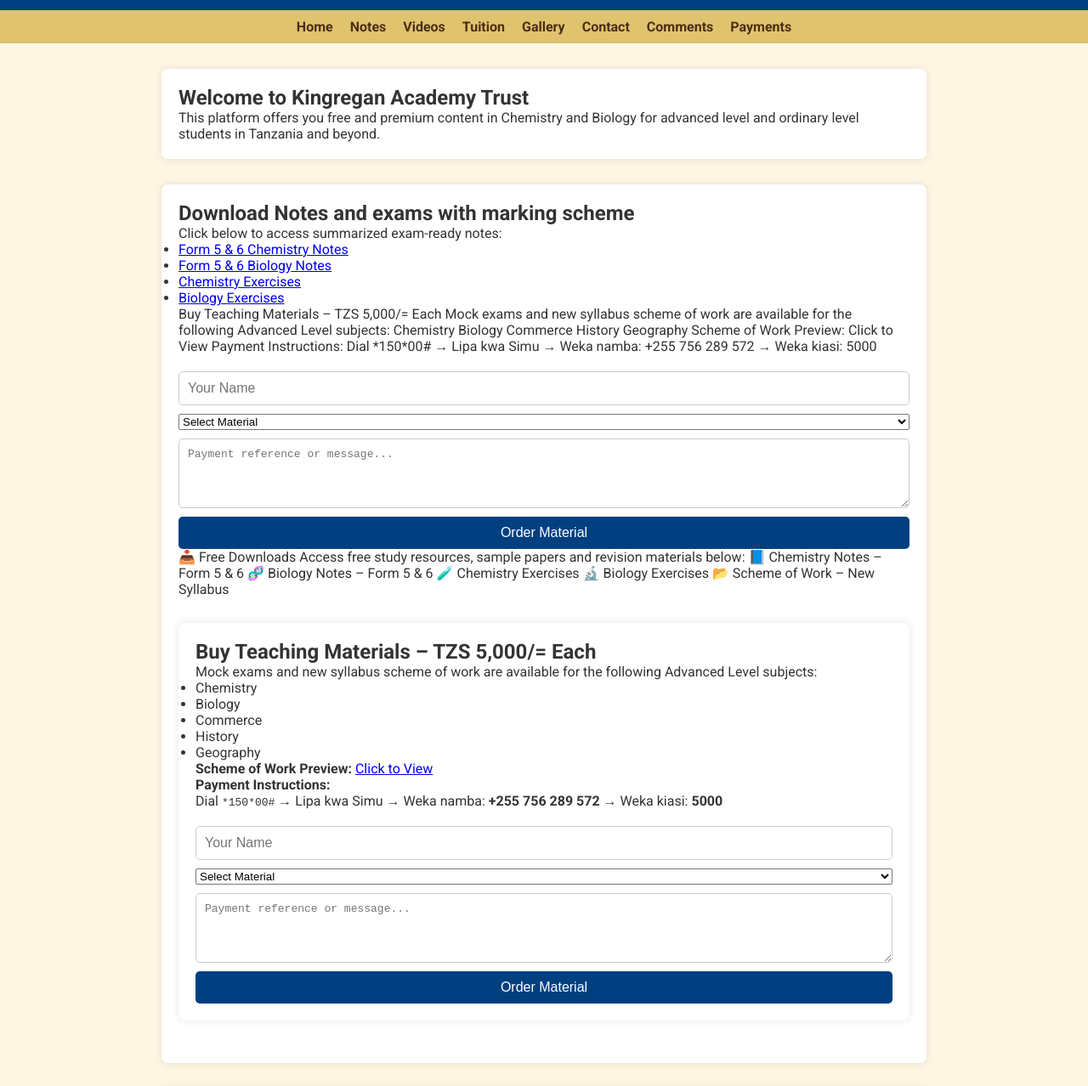
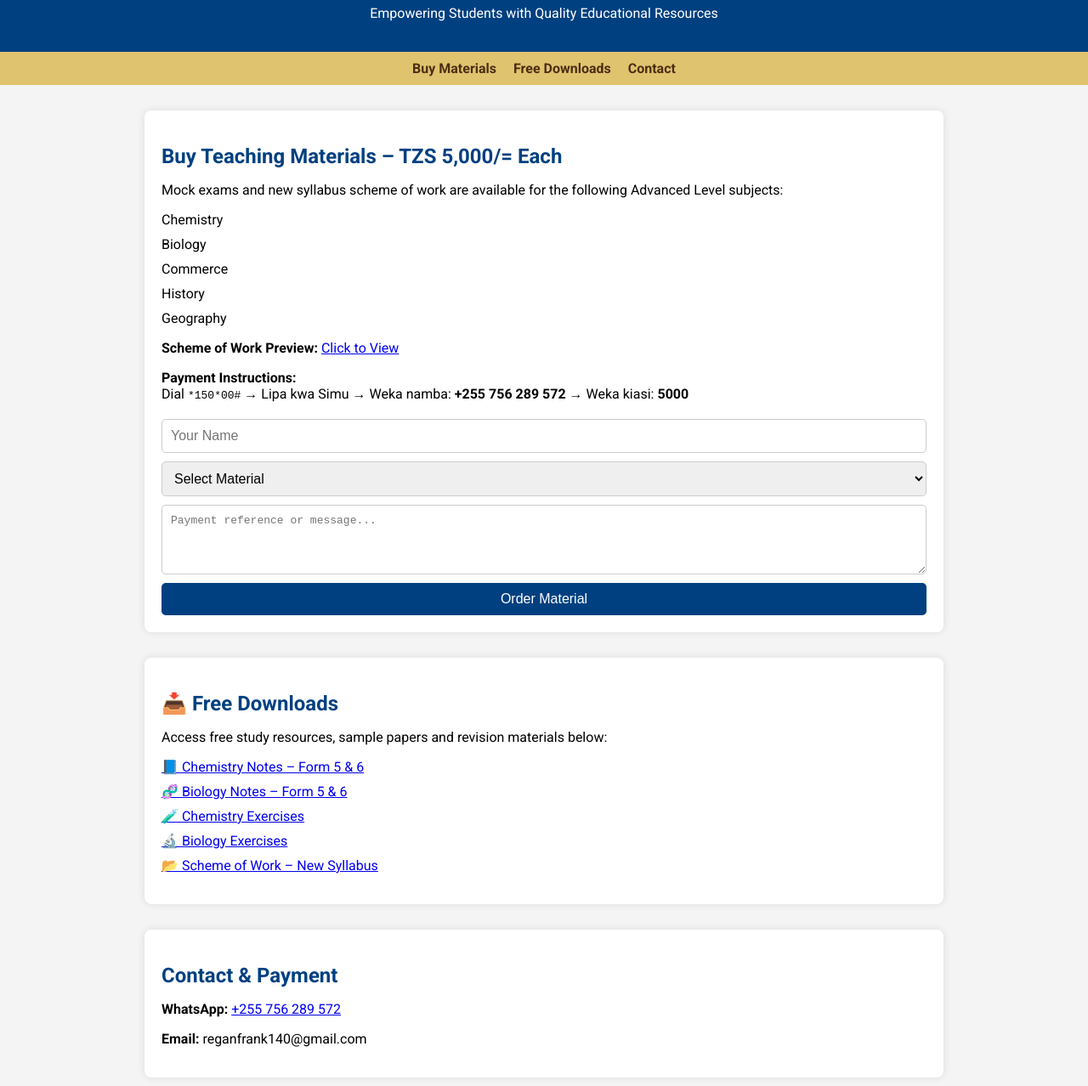
Before and after one commit to kingregan/kingreganacademy, a plain HTML site: page index.html in a window 1280 px wide. Shown: the part 95-1373 px from the top of the page at 85% size. Drawn offline with Linux system fonts and the light colour scheme.

Commit message:
Update index.html

```diff
--- a/index.html
+++ b/index.html
@@ -1,144 +1,35 @@
 <!DOCTYPE html><html lang="en">
 <head>
-  <meta charset="UTF-8" />
-  <meta name="viewport" content="width=device-width, initial-scale=1.0" />
+  <meta charset="UTF-8">
+  <meta name="viewport" content="width=device-width, initial-scale=1.0">
   <title>Kingregan Academy Trust</title>
-  <link rel="preconnect" href="https://fonts.googleapis.com">
   <link href="https://fonts.googleapis.com/css2?family=Roboto:wght@400;700&display=swap" rel="stylesheet">
   <style>
-    * { margin: 0; padding: 0; box-sizing: border-box; }
-    body {
-      font-family: 'Roboto', sans-serif;
-      background-color: #fdf6e3;
-      color: #333;
-    }
-    header {
-      background-color: #004080;
-      color: #fff;
-      padding: 20px;
-      text-align: center;
-    }
-    header h1 {
-      margin-bottom: 10px;
-    }
-    nav {
-      background-color: #e0c36e;
-      display: flex;
-      justify-content: center;
-      gap: 20px;
-      padding: 10px 0;
-      font-weight: bold;
-      flex-wrap: wrap;
-    }
-    nav a {
-      color: #4b2e13;
-      text-decoration: none;
-    }
-    nav a:hover {
-      text-decoration: underline;
-    }
-    section {
-      max-width: 900px;
-      margin: 30px auto;
-      padding: 20px;
-      background: #fff;
-      border-radius: 8px;
-      box-shadow: 0 0 10px rgba(0,0,0,0.1);
-    }
-    .btn {
-      display: inline-block;
-      background-color: #004080;
-      color: #fff;
-      padding: 10px 15px;
-      text-decoration: none;
-      border-radius: 5px;
-      margin-top: 10px;
-    }
-    form {
-      margin-top: 20px;
-      display: flex;
-      flex-direction: column;
-      gap: 10px;
-    }
-    input, textarea {
-      padding: 10px;
-      border: 1px solid #ccc;
-      border-radius: 5px;
-      font-size: 1em;
-    }
-    input[type="submit"] {
-      background-color: #004080;
-      color: white;
-      cursor: pointer;
-      border: none;
-    }
-    input[type="submit"]:hover {
-      background-color: #003366;
-    }
-    .gallery {
-      display: grid;
-      grid-template-columns: repeat(auto-fit, minmax(200px, 1fr));
-      gap: 15px;
-      margin-top: 20px;
-    }
-    .gallery img {
-      width: 100%;
-      height: 150px;
-      object-fit: cover;
-      border-radius: 6px;
-    }
-    footer {
-      text-align: center;
-      background-color: #4b2e13;
-      color: white;
-      padding: 20px;
-      margin-top: 40px;
-    }
+    body { font-family: 'Roboto', sans-serif; background-color: #f4f4f4; margin: 0; padding: 0; }
+    header { background-color: #004080; color: #fff; padding: 20px; text-align: center; }
+    nav { background-color: #e0c36e; display: flex; justify-content: center; gap: 20px; padding: 10px 0; flex-wrap: wrap; }
+    nav a { color: #4b2e13; text-decoration: none; font-weight: bold; }
+    nav a:hover { text-decoration: underline; }
+    section { max-width: 900px; margin: 30px auto; padding: 20px; background: #fff; border-radius: 8px; box-shadow: 0 0 10px rgba(0,0,0,0.1); }
+    h2 { margin-bottom: 15px; color: #004080; }
+    ul { list-style: none; padding: 0; }
+    ul li { margin: 10px 0; }
+    a.btn { display: inline-block; background-color: #004080; color: #fff; padding: 10px 15px; text-decoration: none; border-radius: 5px; margin-top: 10px; }
+    form { display: flex; flex-direction: column; gap: 10px; margin-top: 20px; }
+    input, textarea, select { padding: 10px; border-radius: 5px; border: 1px solid #ccc; font-size: 1em; }
+    input[type="submit"] { background-color: #004080; color: #fff; cursor: pointer; border: none; }
+    input[type="submit"]:hover { background-color: #003366; }
   </style>
 </head>
-<body>  <header>
-    <h1>Kingregan Academy</h1>
-    <p>Empowering you with Chemistry and Biology Knowledge</p>
+<body>
+  <header>
+    <h1>Kingregan Academy Trust</h1>
+    <p>Empowering Students with Quality Educational Resources</p>
   </header>  <nav>
-    <a href="#home">Home</a>
-    <a href="#notes">Notes</a>
-    <a href="#videos">Videos</a>
-    <a href="#tuition">Tuition</a>
-    <a href="#gallery">Gallery</a>
+    <a href="#materials">Buy Materials</a>
+    <a href="#downloads">Free Downloads</a>
     <a href="#contact">Contact</a>
-    <a href="#comments">Comments</a>
-    <a href="#payments">Payments</a>
-  </nav>  <section id="home">
-    <h2>Welcome to Kingregan Academy Trust</h2>
-    <p>This platform offers you free and premium content in Chemistry and Biology for advanced level  and ordinary level students in Tanzania and beyond.</p>
-  </section>  <section id="notes">
-    <h2>Download Notes and exams with marking scheme</h2>
-    <p>Click below to access summarized exam-ready notes:</p>
-    <ul>
-      <li><a href="https://drive.google.com/drive/folders/1l4QS2AITj-z4iITFOG9Nc5JX8Dvcp5u4" target="_blank">Form 5 & 6 Chemistry Notes</a></li>
-      <li><a href="https://drive.google.com/drive/folders/1v9xlvHRdXmTbPgBIz6ClQJpfqBsjXxzv" target="_blank">Form 5 & 6 Biology Notes</a></li>
-      <li><a href="https://drive.google.com/drive/folders/1nJVH0miWai-IUraRw_Ua2No2S3mFzr0S" target="_blank">Chemistry Exercises</a></li>
-      <li><a href="https://drive.google.com/drive/folders/1v9inUB0lBX3sibtPBcxdLdHdMIVwB1cx" target="_blank">Biology Exercises</a></li>
-    </ul>
-
-    Buy Teaching Materials – TZS 5,000/= Each
-
-Mock exams and new syllabus scheme of work are available for the following Advanced Level subjects:
-
-Chemistry Biology Commerce History Geography
-
-Scheme of Work Preview: Click to View
-
-Payment Instructions:
-Dial *150*00# → Lipa kwa Simu → Weka namba: +255 756 289 572 → Weka kiasi: 5000
-
-<form action="https://formsubmit.co/reganfrank140@gmail.com" method="POST"> <input type="text" name="name" placeholder="Your Name" required> <select name="material" required> <option value="">Select Material</option> <option value="Chemistry Mock Exam">Chemistry Mock Exam</option> <option value="Chemistry Scheme">Chemistry Scheme of Work</option> <option value="Biology Mock Exam">Biology Mock Exam</option> <option value="Biology Scheme">Biology Scheme of Work</option> <option value="Commerce Scheme">Commerce Scheme of Work</option> <option value="History Scheme">History Scheme of Work</option> <option value="Geography Scheme">Geography Scheme of Work</option> </select> <textarea name="message" rows="4" placeholder="Payment reference or message..."></textarea> <input type="submit" value="Order Material"> </form> 📥 Free Downloads
-
-Access free study resources, sample papers and revision materials below:
-
-📘 Chemistry Notes – Form 5 & 6 🧬 Biology Notes – Form 5 & 6 🧪 Chemistry Exercises 🔬 Biology Exercises 📂 Scheme of Work – New Syllabus
-
-    <!-- ... HTML code before remains unchanged ... -->  <section id="materials">
+  </nav>  <section id="materials">
     <h2>Buy Teaching Materials – TZS 5,000/= Each</h2>
     <p>Mock exams and new syllabus scheme of work are available for the following Advanced Level subjects:</p>
     <ul>
@@ -166,49 +57,19 @@ Access free study resources, sample papers and revision materials below:
   <input type="submit" value="Order Material">
 </form>
 
-  </section><!-- ... HTML code after remains unchanged ... -->
-  </section>  <section id="videos">
-    <h2>Video Lessons</h2>
-    <p>Learn visually via our YouTube channel. Subscribe and stay updated:</p>
-    <a href="https://www.youtube.com/@reganfrank5725" target="_blank" class="btn">Watch Videos</a>
-  </section>  <section id="tuition">
-    <h2>Join Online Tuition</h2>
-    <p>Interested in private sessions with KingRegan? Get personalized coaching via WhatsApp or Zoom.</p>
-    <a href="https://wa.me/255756289572" target="_blank" class="btn">Join via WhatsApp</a>
-  </section>  <section id="gallery">
-    <h2>Gallery</h2>
-    <p>Take a look at our students in action, classroom setups, and science resources.</p>
-    <div class="gallery">
-      <img src="https://via.placeholder.com/300x200?text=Chemistry+Lab" alt="Chemistry Lab">
-      <img src="https://via.placeholder.com/300x200?text=Biology+Class" alt="Biology Class">
-      <img src="https://via.placeholder.com/300x200?text=Microscope" alt="Microscope">
-      <img src="https://via.placeholder.com/300x200?text=KingRegan+Teaching" alt="Teaching">
-    </div>
+  </section>  <section id="downloads">
+    <h2>📥 Free Downloads</h2>
+    <p>Access free study resources, sample papers and revision materials below:</p>
+    <ul>
+      <li><a href="https://drive.google.com/drive/folders/1l4QS2AITj-z4iITFOG9Nc5JX8Dvcp5u4" target="_blank">📘 Chemistry Notes – Form 5 & 6</a></li>
+      <li><a href="https://drive.google.com/drive/folders/1v9xlvHRdXmTbPgBIz6ClQJpfqBsjXxzv" target="_blank">🧬 Biology Notes – Form 5 & 6</a></li>
+      <li><a href="https://drive.google.com/drive/folders/1nJVH0miWai-IUraRw_Ua2No2S3mFzr0S" target="_blank">🧪 Chemistry Exercises</a></li>
+      <li><a href="https://drive.google.com/drive/folders/1v9inUB0lBX3sibtPBcxdLdHdMIVwB1cx" target="_blank">🔬 Biology Exercises</a></li>
+      <li><a href="https://drive.google.com/drive/folders/1t6O0sz0eP2MVnCuHAlrvzGIJ6u54iKv-" target="_blank">📂 Scheme of Work – New Syllabus</a></li>
+    </ul>
   </section>  <section id="contact">
     <h2>Contact & Payment</h2>
-    <p>Phone/WhatsApp: +255 756 289 572</p>
-    <p>Email: reganfrank140@gmail.com</p>
-    <p>Payments via M-Pesa:</p>
-    <p>Payments </p>
-    <a href="https://m-pesaapp.vodacom.co.tz/p2p/mpesa/sendmoney/+255756289572" target="_blank" class="btn">Pay with M-Pesa</a><h3 style="margin-top:30px;">📩 Submit Payment Confirmation</h3>
-<form action="https://formsubmit.co/reganfrank140@gmail.com" method="POST">
-  <input type="text" name="name" placeholder="Your Name" required>
-  <input type="text" name="amount" placeholder="Amount Paid (TZS)" required>
-  <textarea name="message" rows="4" placeholder="Optional Message"></textarea>
-  <input type="submit" value="Send Confirmation">
-</form>
-
-  </section>  <section id="comments">
-    <h2>💬 Leave a Comment</h2>
-    <form action="https://formsubmit.co/your-email@example.com" method="POST">
-      <input type="text" name="name" placeholder="Your Name" required>
-      <textarea name="comment" rows="4" placeholder="Write your comment or feedback..." required></textarea>
-      <input type="submit" value="Post Comment">
-    </form>
-
-
-  </section><!-- ... HTML code after remains unchanged ... -->
-  </section>  <footer>
-    <p>&copy; 2025 Kingregan Academy Trust. All rights reserved.</p>
-  </footer></body>
+    <p><strong>WhatsApp:</strong> <a href="https://wa.me/255756289572" target="_blank">+255 756 289 572</a></p>
+    <p><strong>Email:</strong> reganfrank140@gmail.com</p>
+  </section></body>
 </html>
```
